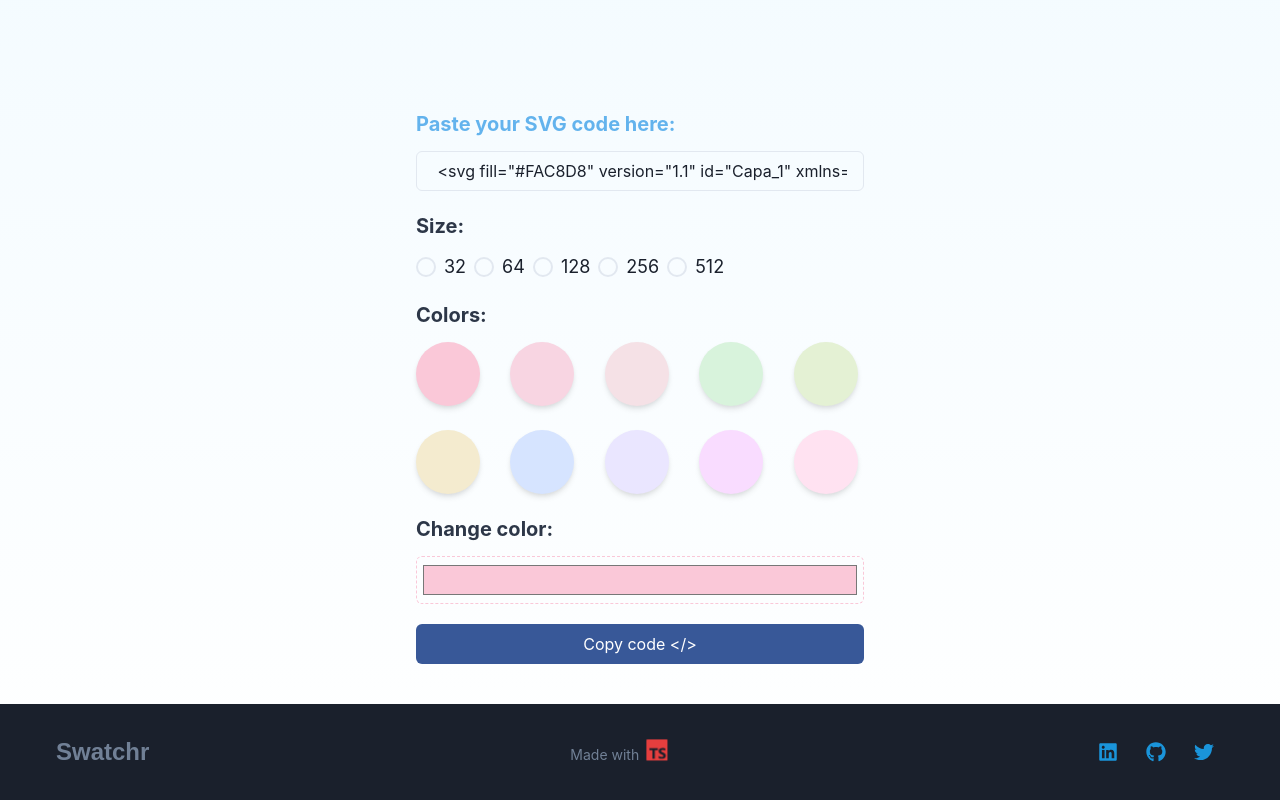
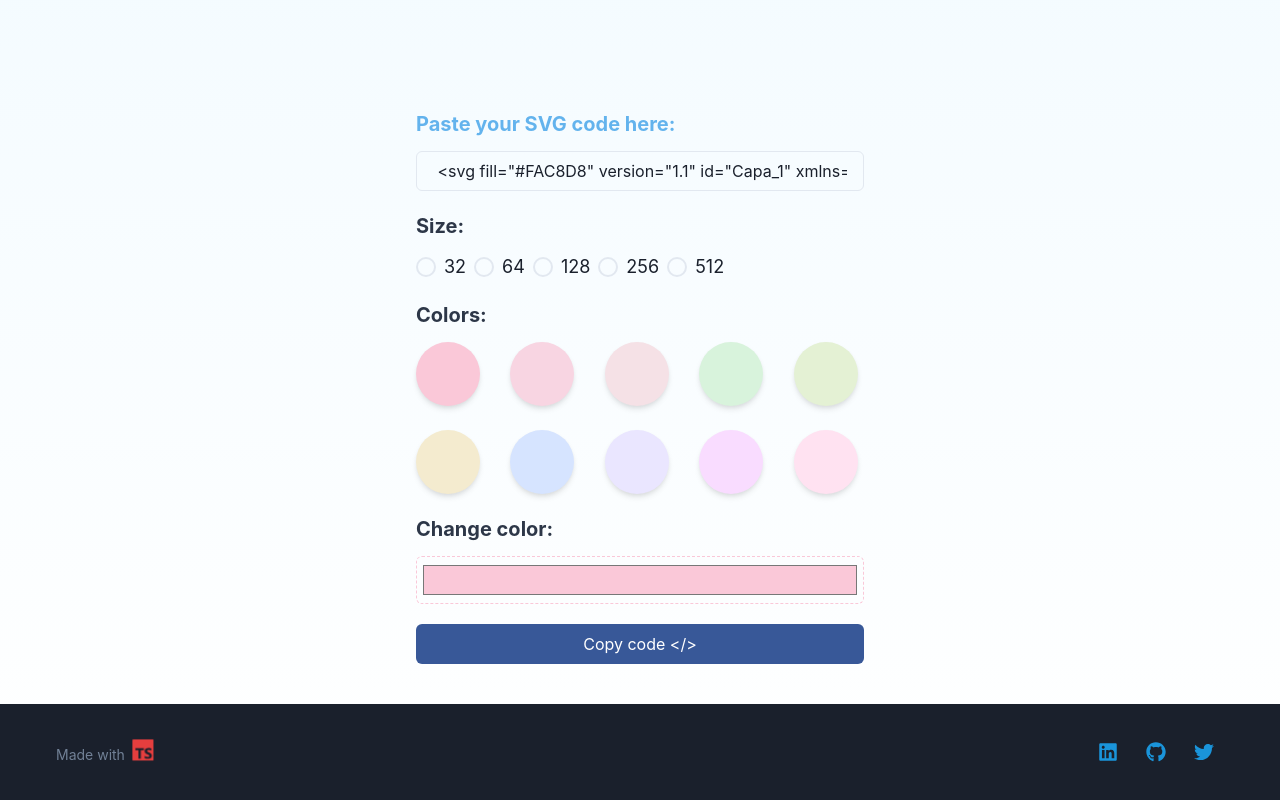
Before and after one commit to alimukhtar53/swatchr, a React (Vite) app: page / in a window 1280 px wide. Shown: the part 689-1489 px from the top of the page. Built offline with nearby package versions, Linux system fonts and the light colour scheme.

Commit message:
Fixed footer

```diff
--- a/src/components/Footer.tsx
+++ b/src/components/Footer.tsx
@@ -18,7 +18,7 @@ const Footer = () => {
     <Box
       as="footer"
       role="contentinfo"
-      py={{ base: "0", md: "2" }}
+      py={{ base: "4", md: "2" }}
       bg="bg-surface"
       boxShadow="md"
       width={"full"}
@@ -27,19 +27,6 @@ const Footer = () => {
       <Container py={{ base: "4", lg: "5" }} maxW="1200px">
         <Stack spacing={{ base: "4", md: "5" }}>
           <Stack justify="space-between" direction="row" align="center">
-            <Heading
-              fontSize={"2xl"}
-              fontWeight={"black"}
-              textColor={"gray.500"}
-              _hover={{ textColor: "twitter.500" }}
-            >
-              <Link
-                href="/"
-                _hover={{ textDecoration: "none", textColor: "coral" }}
-              >
-                Swatchr
-              </Link>
-            </Heading>
             <HStack justifyContent={"center"} alignItems={"baseline"}>
               <Text fontSize="sm" textColor={"gray.500"}>
                 Made with &nbsp;
@@ -54,6 +41,7 @@ const Footer = () => {
             <ButtonGroup variant="ghost">
               <IconButton
                 as="a"
+                target="_blank"
                 href="https://www.linkedin.com/in/ali-mukhtar-3082518b/"
                 aria-label="LinkedIn"
                 colorScheme={"twitter"}
@@ -61,6 +49,7 @@ const Footer = () => {
               />
               <IconButton
                 as="a"
+                target="_blank"
                 href="https://github.com/alimukhtar53"
                 aria-label="GitHub"
                 colorScheme={"twitter"}
@@ -68,6 +57,7 @@ const Footer = () => {
               />
               <IconButton
                 as="a"
+                target="_blank"
                 href="https://twitter.com/alee_hun_yar"
                 aria-label="Twitter"
                 colorScheme={"twitter"}
```
